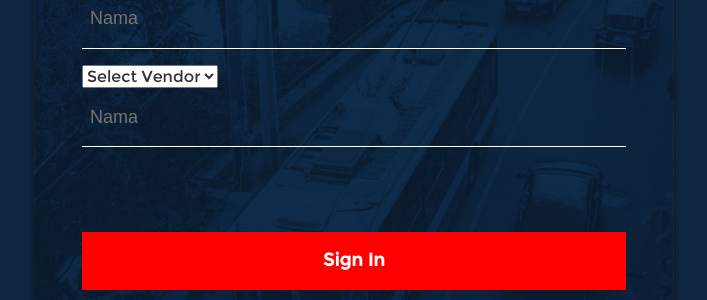
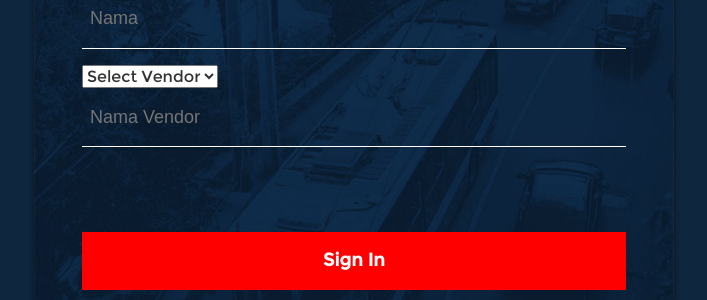
Before and after one commit to kemtol/indorentbus, a Jekyll site: the page built from index.html, in a window 1280 px wide. Shown: the part 405-705 px from the top of the page, without its empty margins (286-993 px from the left). Built offline with Jekyll 4.4.1, drawn with Linux system fonts in a browser that asks for light colours; nearby versions of some CDN libraries; Markdown is read by kramdown in place of the engine named in the settings; comment, search, counter and statistics services are not loaded.

```diff
--- a/index.html
+++ b/index.html
@@ -16,7 +16,7 @@
     <option value="panorama">Panorama</option>
   </select>
   <a href="javascript:void(0);" id="addVendor" class="hide">Add New Vendor</a>
-  <input class="for-signup" type="text" id="name" name="name" placeholder="Nama"/>
+  <input class="for-signup" type="text" id="nameVendor" name="name_vendor" placeholder="Nama Vendor" class="hidden" />
 	<br/><br/><br/><br/>
 	<button disabled id="quickstart-sign-in" name="signin">Sign In</button>
 	<button class="for-signup" id="quickstart-sign-up" name="signup">Sign Up</button>
```
